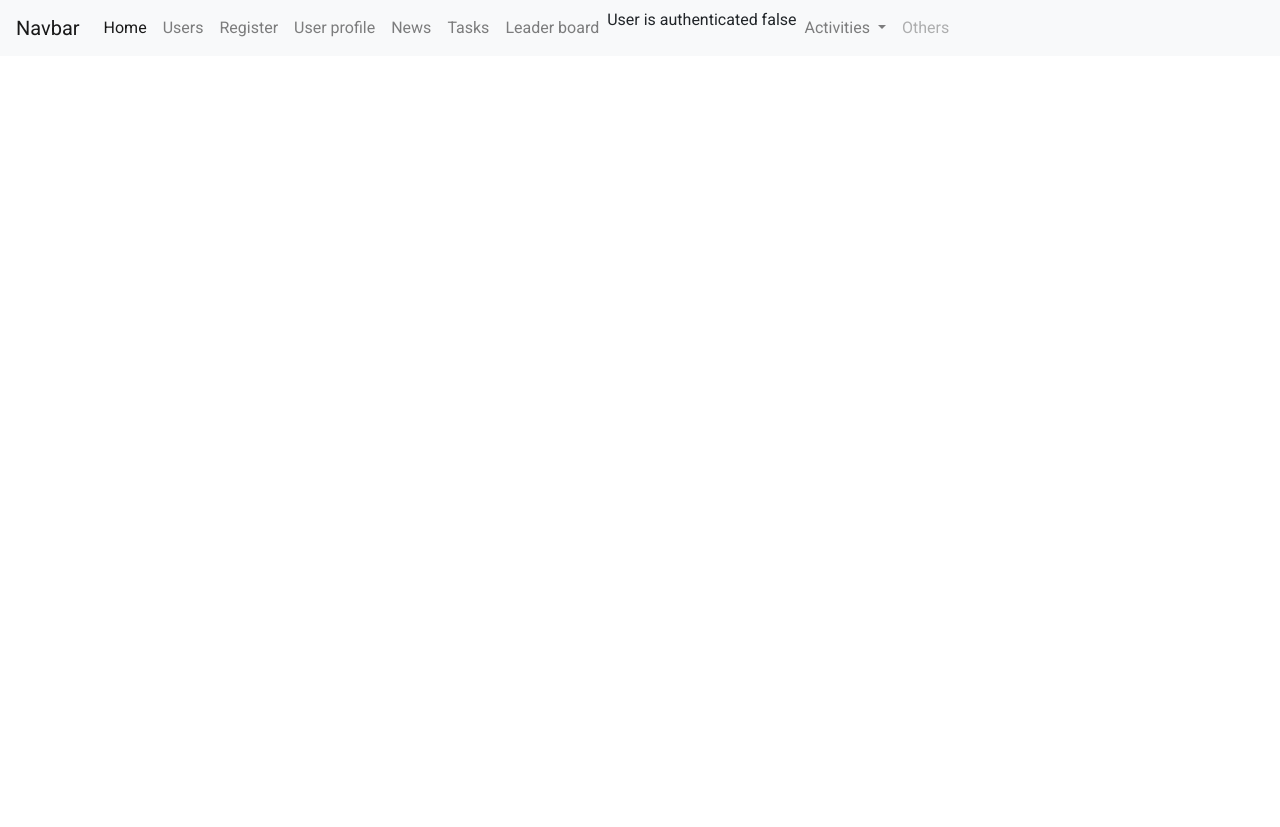
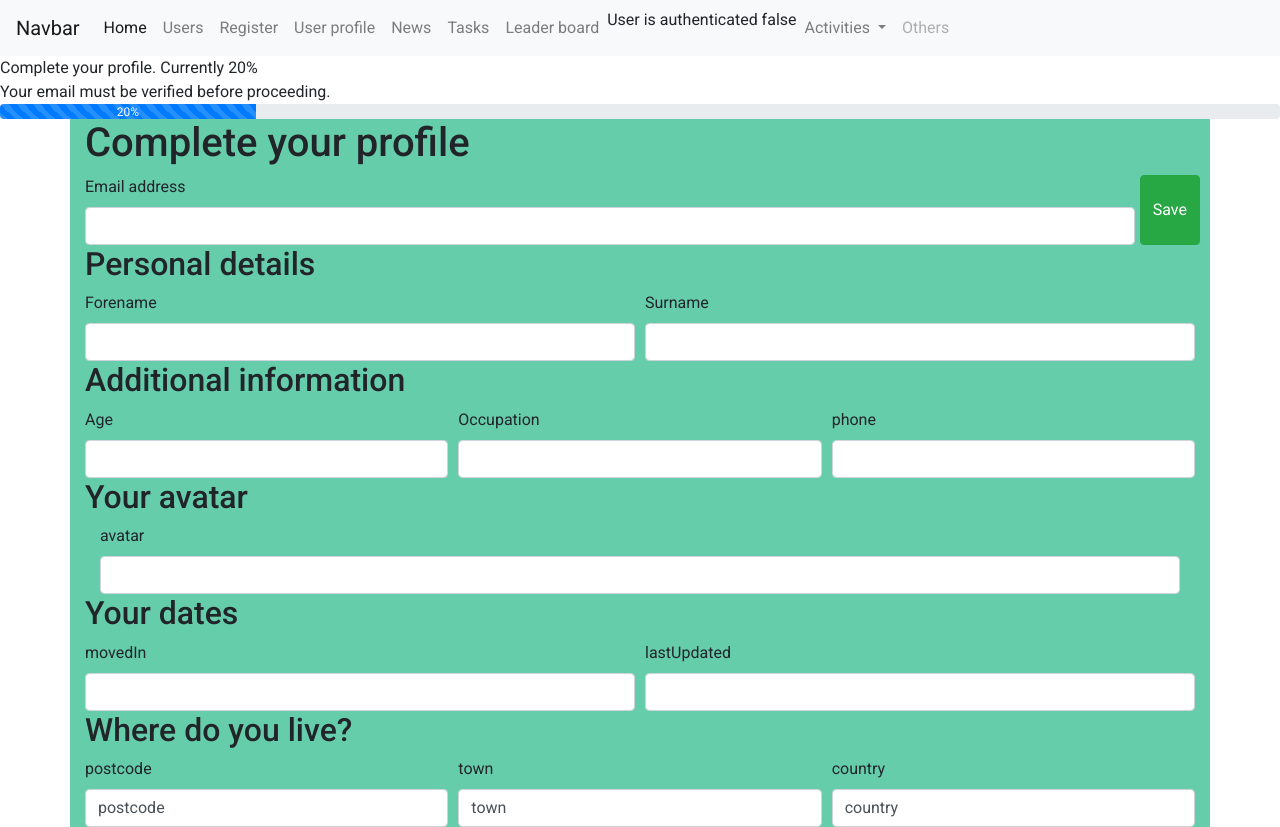
Before and after one commit to Wo0dyStars/shared-house, an Angular app: page /users/1 in a window 1280 px wide. Before the commit this address led to /. Before the commit the page ends 800 px from the top, so only its background shows below. Built offline with nearby package versions, Linux system fonts and the light colour scheme; no server answers.

Commit message:
Adding simple form for User profile.

```diff
--- a/src/app/app-routing.module.ts
+++ b/src/app/app-routing.module.ts
@@ -1,10 +1,14 @@
 import { NgModule } from '@angular/core';
 import { Routes, RouterModule } from '@angular/router';
 import { AuthorizationComponent } from './authorization/authorization.component';
+import { UsersComponent } from './users/users.component';
+import { UserProfileComponent } from './users/user-profile/user-profile.component';
 
 const routes: Routes = [
 	{ path: 'authorization', component: AuthorizationComponent },
-	{ path: 'confirmation/:id', component: AuthorizationComponent }
+	{ path: 'confirmation/:id', component: AuthorizationComponent },
+	{ path: 'users', component: UsersComponent },
+	{ path: 'users/:id', component: UserProfileComponent }
 ];
 
 @NgModule({
--- a/src/app/app.module.ts
+++ b/src/app/app.module.ts
@@ -11,6 +11,8 @@ import { PasswordMatchDirective } from './authorization/password-match.directive
 import { HttpClientModule, HTTP_INTERCEPTORS } from '@angular/common/http';
 import { AuthorizationInterceptor } from './authorization/authorization.interceptor';
 import { EmailValidationDirective } from './authorization/email-validation.directive';
+import { UsersComponent } from './users/users.component';
+import { UserProfileComponent } from './users/user-profile/user-profile.component';
 
 @NgModule({
 	declarations: [
@@ -19,7 +21,9 @@ import { EmailValidationDirective } from './authorization/email-validation.direc
 		AuthorizationComponent,
 		PasswordValidationDirective,
 		PasswordMatchDirective,
-		EmailValidationDirective
+		EmailValidationDirective,
+		UsersComponent,
+		UserProfileComponent
 	],
 	imports: [ BrowserModule, FormsModule, AppRoutingModule, HttpClientModule ],
 	providers: [
--- a/src/app/authorization/authorization.service.ts
+++ b/src/app/authorization/authorization.service.ts
@@ -2,7 +2,8 @@ import { Injectable } from '@angular/core';
 import { HttpClient } from '@angular/common/http';
 import { AuthorizationData } from './authorization.model';
 import { Router } from '@angular/router';
-import { Subject } from 'rxjs';
+import { Subject, Observable } from 'rxjs';
+import { User } from '../users/user.model';
 
 @Injectable({ providedIn: 'root' })
 export class AuthorizationService {
@@ -35,6 +36,10 @@ export class AuthorizationService {
 		return this.authorizationStatus.asObservable();
 	}
 
+	getUsers(userID: string): Observable<User> {
+		return this.http.get<User>('http://localhost:3000/users/' + userID);
+	}
+
 	createUser(email: string, password: string) {
 		const Data: AuthorizationData = { email: email, password: password };
 		return this.http.post<{ message: string }>('http://localhost:3000/register', Data).subscribe(
@@ -65,7 +70,7 @@ export class AuthorizationService {
 						const currentTime = new Date().getTime();
 						const expiresInDate = new Date(currentTime + expiresIn * 1000);
 						this.saveAuthorizedData(this.token, expiresInDate, this.userID);
-						this.router.navigate([ '/' ]);
+						this.router.navigate([ '/users/' + this.userID ]);
 					}
 				},
 				(HttpError) => {
--- /dev/null
+++ b/src/app/users/user-profile/user-profile.component.html
@@ -0,0 +1,96 @@
+
+Complete your profile. Currently 20%
+        <div *ngIf="!userData?.isVerified"> Your email must be verified before proceeding.</div>
+        <div *ngIf="userData?.isVerified"> Your account has been verified.</div>
+        <div class="progress" style="height: 15px;">
+            <div
+                class="progress-bar progress-bar-striped"
+                role="progressbar"
+                [style.width.%]="20"
+                aria-valuenow="20"
+                aria-valuemin="0"
+                aria-valuemax="100"> 20% </div>
+          </div>
+<div class="container">
+        <h1>Complete your profile</h1>
+        <form>
+            <div class="form-row">
+                <div class="col">
+                    <label for="email">Email address</label>
+                    <input type="email" [value]=userData?.email class="form-control">
+                </div>
+
+                <button class="btn btn-success">Save</button>
+            </div>
+
+            <h2>Personal details</h2>
+            <div class="form-row">
+                <div class="col">
+                    <label for="forename">Forename</label>
+                    <input type="text" [value]=userData?.forename class="form-control">
+                </div>
+
+                <div class="col">
+                    <label for="surname">Surname</label>
+                    <input type="surname" [value]=userData?.surname class="form-control">
+                </div>
+            </div>
+
+            <h2>Additional information</h2>
+            <div class="form-row">
+                <div class="col">
+                    <label for="age">Age</label>
+                    <input type="age" [value]=userData?.age class="form-control">
+                </div>
+
+                <div class="col">
+                    <label for="occupation">Occupation</label>
+                    <input type="occupation" [value]=userData?.occupation class="form-control">
+                </div>
+
+                <div class="col">
+                    <label for="phone">phone</label>
+                    <input type="phone" [value]=userData?.phone class="form-control">
+                </div>
+            </div>
+
+            <h2>Your avatar</h2>
+            <div class="col">
+                <label for="avatar">avatar</label>
+                <input type="avatar" [value]=userData?.avatar class="form-control">
+            </div>
+
+            <h2>Your dates</h2>
+            <div class="form-row">
+                <div class="col">
+                    <label for="movedIn">movedIn</label>
+                    <input type="movedIn" [value]=userData?.movedIn class="form-control">
+                </div>
+
+                <div class="col">
+                    <label for="lastUpdated">lastUpdated</label>
+                    <input type="lastUpdated" [value]=userData?.lastUpdated class="form-control">
+                </div>
+            </div>
+
+            <h2>Where do you live?</h2>
+            <div class="form-row">
+                <div class="col">
+                    <label for="postcode">postcode</label>
+                    <input type="postcode" value=postcode class="form-control">
+                </div>
+
+                <div class="col">
+                    <label for="town">town</label>
+                    <input type="town" value=town class="form-control">
+                </div>
+
+                <div class="col">
+                    <label for="country">country</label>
+                    <input type="country" value=country class="form-control">
+                </div>
+            </div>
+
+        </form>
+
+</div>
--- /dev/null
+++ b/src/app/users/user-profile/user-profile.component.scss
@@ -0,0 +1,7 @@
+.container {
+	background-color: mediumaquamarine;
+}
+
+.form-group {
+	width: 100%;
+}
--- /dev/null
+++ b/src/app/users/user-profile/user-profile.component.ts
@@ -0,0 +1,31 @@
+import { Component, OnInit, OnDestroy } from '@angular/core';
+import { Router } from '@angular/router';
+import { AuthorizationService } from 'src/app/authorization/authorization.service';
+import { Subscription } from 'rxjs';
+
+@Component({
+	selector: 'app-user-profile',
+	templateUrl: './user-profile.component.html',
+	styleUrls: [ './user-profile.component.scss' ]
+})
+export class UserProfileComponent implements OnInit, OnDestroy {
+	userData: any;
+	subscription: Subscription;
+
+	constructor(private authorizationService: AuthorizationService, private router: Router) {}
+
+	ngOnInit() {
+		this.subscription = this.getUserData().subscribe((res) => {
+			this.userData = res;
+		});
+	}
+
+	getUserData() {
+		const userID = this.router.url.slice(7);
+		return this.authorizationService.getUsers(userID);
+	}
+
+	ngOnDestroy() {
+		this.subscription.unsubscribe();
+	}
+}
--- /dev/null
+++ b/src/app/users/users.component.html
@@ -0,0 +1 @@
+<p>users works!</p>
--- /dev/null
+++ b/src/app/users/users.component.ts
@@ -0,0 +1,15 @@
+import { Component, OnInit } from '@angular/core';
+
+@Component({
+  selector: 'app-users',
+  templateUrl: './users.component.html',
+  styleUrls: ['./users.component.scss']
+})
+export class UsersComponent implements OnInit {
+
+  constructor() { }
+
+  ngOnInit(): void {
+  }
+
+}
```
Also changed, not shown: src/app/users/user.model.ts (added, +13 -0 lines), src/app/users/users.component.scss (added), 2 other files (tests, documents, lock files or other folders).
